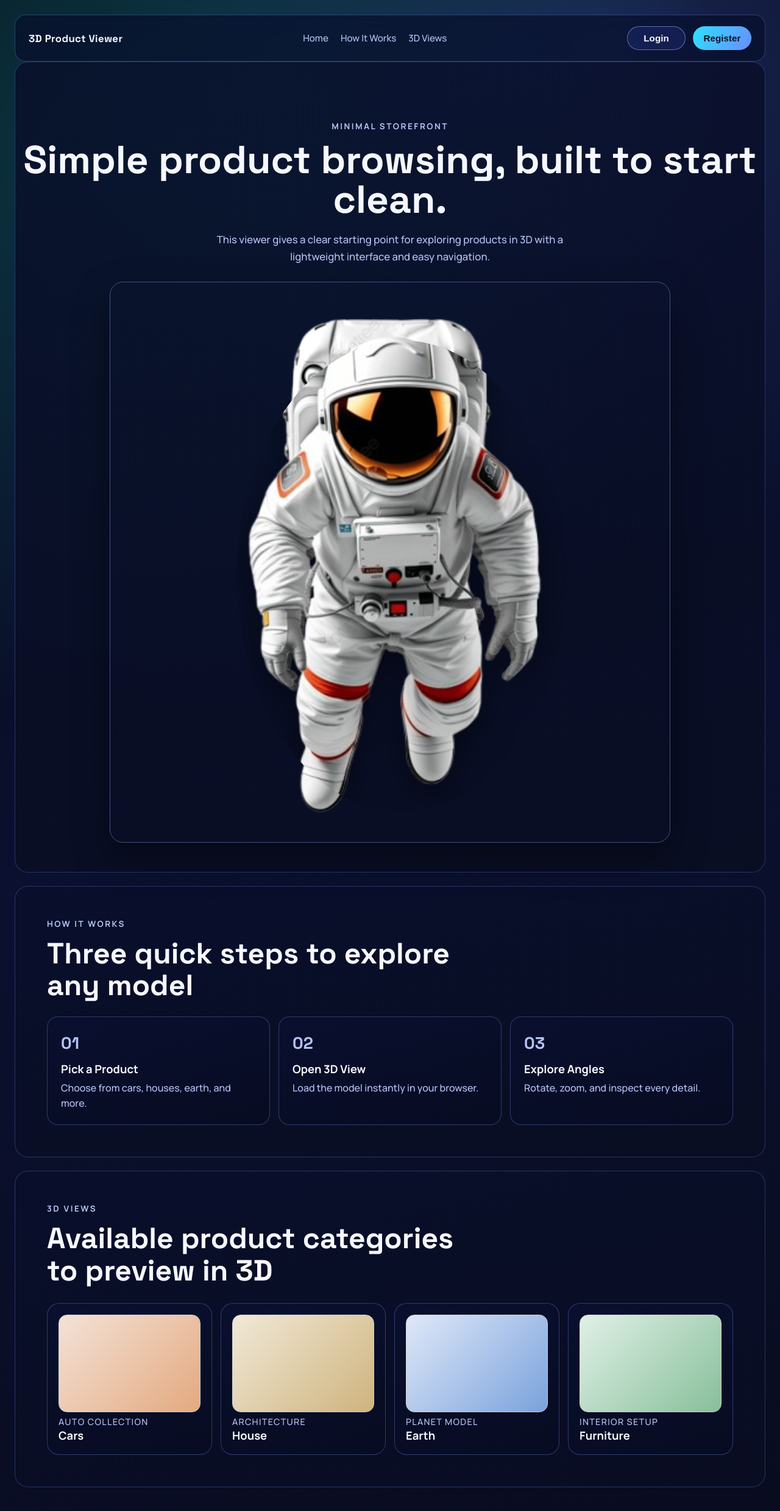
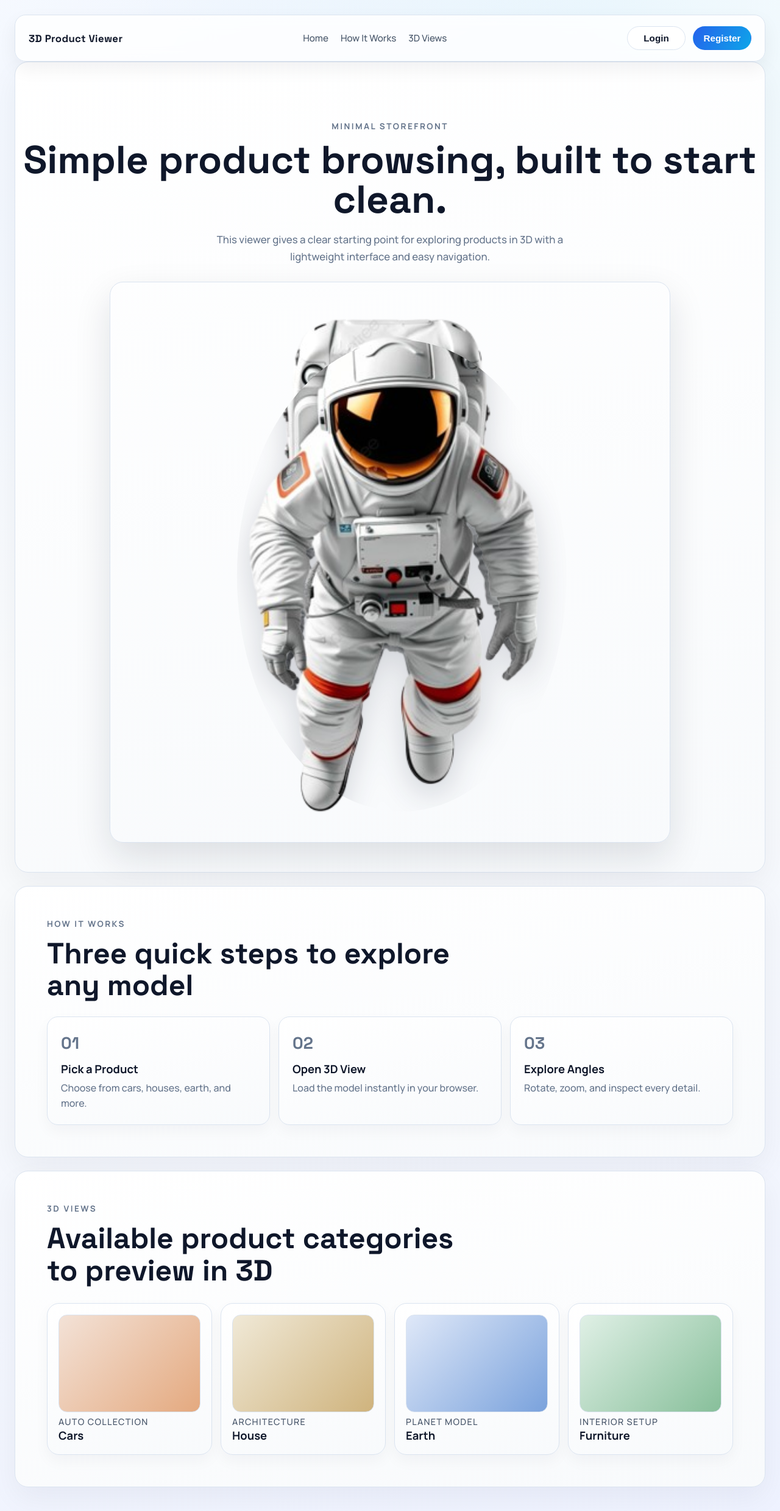
Before and after one commit to ReganKarki555/3D-Product-Viewer, a React (Create React App) app in the folder frontend/: page / in a window 1280 px wide. Shown: the top 2478 px of the page at 61% size. Built offline with nearby package versions, Linux system fonts and the light colour scheme; no server answers.

Commit message:
added Featured 3D Collection and Changed Theme

```diff
--- a/frontend/public/index.html
+++ b/frontend/public/index.html
@@ -3,10 +3,10 @@
 	<head>
 		<meta charset="utf-8" />
 		<meta name="viewport" content="width=device-width, initial-scale=1" />
-		<meta name="theme-color" content="#f7f7f4" />
+		<meta name="theme-color" content="#ffffff" />
 		<meta
 			name="description"
-			content="Basic landing page for the 3D Product Viewer website."
+			content="Light-themed 3D Product Viewer storefront."
 		/>
 		<title>3D Product Viewer</title>
 	</head>
--- a/frontend/src/styles/global.css
+++ b/frontend/src/styles/global.css
@@ -11,7 +11,10 @@ html {
 body {
   margin: 0;
   font-family: 'Manrope', 'Segoe UI', sans-serif;
-  background: radial-gradient(circle at 10% 10%, #f5f4f0 0%, #f8f8f6 45%, #f2f1ec 100%);
+  background:
+    radial-gradient(circle at 10% 10%, rgba(59, 130, 246, 0.06) 0%, rgba(59, 130, 246, 0) 34%),
+    radial-gradient(circle at 90% 0%, rgba(14, 165, 233, 0.05) 0%, rgba(14, 165, 233, 0) 28%),
+    linear-gradient(180deg, #ffffff 0%, #f8fafc 100%);
   color: #111111;
 }
 
@@ -22,16 +25,16 @@ body {
 }
 
 ::-webkit-scrollbar-track {
-  background: #1a1a1a;
+  background: #edf2f7;
 }
 
 ::-webkit-scrollbar-thumb {
-  background: #3b3b3b;
+  background: #cbd5e1;
   border-radius: 5px;
 }
 
 ::-webkit-scrollbar-thumb:hover {
-  background: #555555;
+  background: #94a3b8;
 }
 
 /* Hide scrollbar for elements with class scrollbar-hide */
@@ -55,17 +58,18 @@ a {
 }
 
 .home-page {
-  color: #f4f8ff;
+  color: #111827;
   background:
-    radial-gradient(circle at 20% 10%, rgba(35, 255, 240, 0.2) 0%, rgba(35, 255, 240, 0) 38%),
-    radial-gradient(circle at 78% 4%, rgba(86, 125, 255, 0.24) 0%, rgba(86, 125, 255, 0) 32%),
-    linear-gradient(165deg, #050816 0%, #0b1030 52%, #090c1f 100%);
+    radial-gradient(circle at 20% 10%, rgba(59, 130, 246, 0.08) 0%, rgba(59, 130, 246, 0) 38%),
+    radial-gradient(circle at 78% 4%, rgba(14, 165, 233, 0.08) 0%, rgba(14, 165, 233, 0) 32%),
+    linear-gradient(165deg, #ffffff 0%, #f8fafc 52%, #eef2ff 100%);
 }
 
 .home-page .topbar {
-  border-color: rgba(120, 156, 255, 0.32);
-  background: rgba(8, 14, 44, 0.72);
+  border-color: #dbe4f0;
+  background: rgba(255, 255, 255, 0.82);
   backdrop-filter: blur(10px);
+  box-shadow: 0 12px 30px rgba(15, 23, 42, 0.06);
 }
 
 .home-page .brand,
@@ -75,27 +79,28 @@ a {
 .home-page .product-tile h3,
 .home-page .workflow-card h3,
 .home-page .workflow-index {
-  color: #f6f8ff;
+  color: #0f172a;
 }
 
 .home-page .nav-link:hover {
-  color: #98eeff;
+  color: #2563eb;
 }
 
 .home-page .button-secondary {
-  color: #f4f8ff;
-  border-color: rgba(142, 180, 255, 0.55);
-  background: rgba(80, 97, 255, 0.14);
+  color: #0f172a;
+  border-color: #dbe4f0;
+  background: #ffffff;
 }
 
 .home-page .button-primary {
-  background: linear-gradient(120deg, #2ce1ff 0%, #6a8eff 100%);
-  color: #051124;
+  background: linear-gradient(120deg, #2563eb 0%, #0ea5e9 100%);
+  color: #ffffff;
 }
 
 .home-page .section-panel {
-  border-color: rgba(120, 156, 255, 0.28);
-  background: linear-gradient(170deg, rgba(9, 15, 43, 0.85) 0%, rgba(10, 14, 34, 0.85) 100%);
+  border-color: #dbe4f0;
+  background: linear-gradient(170deg, #ffffff 0%, #f8fafc 100%);
+  box-shadow: 0 18px 48px rgba(15, 23, 42, 0.05);
 }
 
 .home-page .hero-copy,
@@ -104,13 +109,14 @@ a {
 .home-page .dashboard-note p,
 .home-page .product-tag,
 .home-page .eyebrow {
-  color: #b6c4f5;
+  color: #64748b;
 }
 
 .home-page .workflow-card,
 .home-page .product-tile {
-  border-color: rgba(132, 165, 255, 0.3);
-  background: linear-gradient(165deg, rgba(10, 16, 48, 0.82) 0%, rgba(8, 12, 34, 0.82) 100%);
+  border-color: #dbe4f0;
+  background: linear-gradient(165deg, #ffffff 0%, #f8fafc 100%);
+  box-shadow: 0 10px 24px rgba(15, 23, 42, 0.04);
 }
 
 .hero-3d-stage {
@@ -123,8 +129,8 @@ a {
 .hero-3d-frame {
   border-radius: 22px;
   overflow: hidden;
-  border: 1px solid rgba(146, 180, 255, 0.4);
-  box-shadow: 0 24px 60px rgba(0, 0, 0, 0.42);
+  border: 1px solid #dbe4f0;
+  box-shadow: 0 24px 60px rgba(15, 23, 42, 0.12);
 }
 
 .hero-3d-image {
@@ -135,7 +141,7 @@ a {
 
 .hero-3d-base {
   transform: scale(1.01);
-  filter: contrast(1.06) saturate(1.08);
+  filter: contrast(1.02) saturate(1.02);
 }
 
 .hero-3d-pop {
@@ -144,7 +150,7 @@ a {
   top: 0;
   clip-path: ellipse(28% 40% at 52% 54%);
   transform: translateY(-16px) scale(1.05);
-  filter: drop-shadow(0 18px 26px rgba(0, 0, 0, 0.5));
+  filter: drop-shadow(0 18px 26px rgba(15, 23, 42, 0.18));
   pointer-events: none;
 }
 
@@ -205,11 +211,11 @@ a {
 
 .button-secondary {
   background: #ffffff;
-  border-color: #cfcfc7;
+  border-color: #dbe4f0;
 }
 
 .button-primary {
-  background: #111111;
+  background: linear-gradient(120deg, #2563eb 0%, #0ea5e9 100%);
   color: #ffffff;
 }
 
@@ -227,9 +233,9 @@ a {
 
 .section-panel {
   min-height: calc(100vh - 126px);
-  border: 1px solid #d8d8d1;
+  border: 1px solid #dbe4f0;
   border-radius: 22px;
-  background: #ffffff;
+  background: linear-gradient(180deg, #ffffff 0%, #f8fafc 100%);
   scroll-margin-top: 18px;
 }
 
@@ -239,7 +245,7 @@ a {
   font-weight: 700;
   text-transform: uppercase;
   letter-spacing: 0.18em;
-  color: #666666;
+  color: #64748b;
 }
 
 .hero h1 {
@@ -254,7 +260,7 @@ a {
   margin: 18px auto 0;
   font-size: 1.05rem;
   line-height: 1.7;
-  color: #4d4d4d;
+  color: #475569;
 }
 
 .section-heading-wrap {
@@ -284,8 +290,8 @@ a {
 .workflow-card {
   padding: 22px;
   border-radius: 18px;
-  border: 1px solid #d7d7cf;
-  background: linear-gradient(160deg, #fefefe 0%, #f2f1eb 100%);
+  border: 1px solid #dbe4f0;
+  background: linear-gradient(160deg, #ffffff 0%, #f8fafc 100%);
 }
 
 .workflow-index {
@@ -293,7 +299,7 @@ a {
   font-family: 'Space Grotesk', 'Segoe UI', sans-serif;
   font-size: 1.7rem;
   font-weight: 700;
-  color: #2f2f2f;
+  color: #0f172a;
 }
 
 .workflow-card h3 {
@@ -303,7 +309,7 @@ a {
 
 .workflow-card p {
   margin: 0;
-  color: #424242;
+  color: #475569;
   line-height: 1.55;
 }
 
@@ -321,16 +327,16 @@ a {
 }
 
 .product-tile {
-  border: 1px solid #d6d6ce;
+  border: 1px solid #dbe4f0;
   border-radius: 20px;
-  background: #fbfbf9;
+  background: #ffffff;
   padding: 18px;
 }
 
 .model-swatch {
   height: 160px;
   border-radius: 14px;
-  border: 1px solid #d0d0c8;
+  border: 1px solid #dbe4f0;
 }
 
 .swatch-red {
@@ -354,7 +360,7 @@ a {
   font-size: 0.82rem;
   letter-spacing: 0.09em;
   text-transform: uppercase;
-  color: #616161;
+  color: #2563eb;
 }
 
 .product-tile h3 {
@@ -370,10 +376,11 @@ a {
 
 .auth-card {
   width: min(100%, 520px);
-  border: 1px solid #d8d8d1;
+  border: 1px solid #dbe4f0;
   border-radius: 18px;
-  background: #ffffff;
+  background: rgba(255, 255, 255, 0.92);
   padding: 28px;
+  box-shadow: 0 18px 48px rgba(15, 23, 42, 0.06);
 }
 
 .auth-card h1 {
@@ -409,20 +416,21 @@ a {
 .form-label {
   font-size: 0.95rem;
   font-weight: 600;
-  color: #1c1c1c;
+  color: #0f172a;
 }
 
 .form-input {
   width: 100%;
-  border: 1px solid #cfcfc7;
+  border: 1px solid #cbd5e1;
   border-radius: 10px;
   padding: 11px 12px;
   font-size: 1rem;
   background: #ffffff;
+  color: #0f172a;
 }
 
 .form-input:focus {
-  outline: 2px solid #111111;
+  outline: 2px solid #2563eb;
   outline-offset: 1px;
 }
 
@@ -430,7 +438,7 @@ a {
   margin-top: 4px;
   width: fit-content;
   font-size: 0.92rem;
-  color: #2b2b2b;
+  color: #2563eb;
   text-decoration: underline;
   text-underline-offset: 2px;
 }
@@ -453,10 +461,11 @@ a {
 
 .dashboard-card {
   width: min(100%, 840px);
-  border: 1px solid #d8d8d1;
+  border: 1px solid #dbe4f0;
   border-radius: 22px;
-  background: #ffffff;
+  background: rgba(255, 255, 255, 0.92);
   padding: 28px;
+  box-shadow: 0 18px 48px rgba(15, 23, 42, 0.06);
 }
 
 .dashboard-card h1 {
@@ -468,7 +477,7 @@ a {
 
 .dashboard-subtitle {
   margin: 12px 0 0;
-  color: #4d4d4d;
+  color: #475569;
   line-height: 1.6;
 }
 
@@ -480,9 +489,9 @@ a {
 }
 
 .dashboard-item {
-  border: 1px solid #d7d7cf;
+  border: 1px solid #dbe4f0;
   border-radius: 16px;
-  background: linear-gradient(160deg, #fefefe 0%, #f2f1eb 100%);
+  background: linear-gradient(160deg, #ffffff 0%, #f8fafc 100%);
   padding: 18px;
 }
 
@@ -492,19 +501,19 @@ a {
   font-weight: 700;
   letter-spacing: 0.09em;
   text-transform: uppercase;
-  color: #5e5e5e;
+  color: #64748b;
 }
 
 .dashboard-item p {
   margin: 10px 0 0;
   font-size: 1rem;
-  color: #1f1f1f;
+  color: #0f172a;
   word-break: break-word;
 }
 
 .dashboard-next {
   margin-top: 24px;
-  border-top: 1px solid #e0e0da;
+  border-top: 1px solid #e2e8f0;
   padding-top: 18px;
 }
 
@@ -522,9 +531,9 @@ a {
 }
 
 .dashboard-note {
-  border: 1px solid #d7d7cf;
+  border: 1px solid #dbe4f0;
   border-radius: 14px;
-  background: #fcfcfa;
+  background: #ffffff;
   padding: 16px;
 }
 
@@ -535,7 +544,7 @@ a {
 
 .dashboard-note p {
   margin: 8px 0 0;
-  color: #4b4b4b;
+  color: #475569;
   line-height: 1.5;
 }
 
@@ -663,9 +672,9 @@ a {
 }
 
 .home-page .product-tile {
-  border: 1px solid rgba(132, 165, 255, 0.3);
+  border: 1px solid #dbe4f0;
   border-radius: 20px;
-  background: linear-gradient(165deg, rgba(10, 16, 48, 0.82) 0%, rgba(8, 12, 34, 0.82) 100%);
+  background: linear-gradient(165deg, #ffffff 0%, #f8fafc 100%);
   padding: 18px;
   cursor: pointer;
   transition: all 0.3s ease;
@@ -673,8 +682,8 @@ a {
 
 .home-page .product-tile:hover {
   transform: translateY(-4px);
-  border-color: rgba(44, 225, 255, 0.6);
-  box-shadow: 0 12px 32px rgba(44, 225, 255, 0.15);
+  border-color: #93c5fd;
+  box-shadow: 0 12px 32px rgba(37, 99, 235, 0.12);
 }
 
 .home-page .product-tag {
@@ -682,17 +691,17 @@ a {
   font-size: 0.82rem;
   letter-spacing: 0.09em;
   text-transform: uppercase;
-  color: #2ce1ff;
+  color: #2563eb;
 }
 
 .home-page .product-tile h3 {
   margin: 0;
   font-size: 1.15rem;
-  color: #f6f8ff;
+  color: #0f172a;
 }
 
 .home-page .product-tile p {
-  color: #b6c4f5;
+  color: #475569;
   margin: 6px 0 0;
   font-size: 0.9rem;
 }
@@ -702,13 +711,13 @@ a {
 }
 
 .home-page .nav-link {
-  color: #b6c4f5;
+  color: #475569;
   font-size: 0.95rem;
   transition: color 0.2s ease;
 }
 
 .home-page .nav-link:hover {
-  color: #2ce1ff;
+  color: #2563eb;
 }
 
 @media (max-width: 900px) {
```
Also changed, not shown: frontend/src/components/common/ProductCard.jsx (+12 -12 lines), frontend/src/components/common/SearchBar.jsx (+20 -19 lines), frontend/src/pages/Dashboard.jsx (+8 -8 lines), 1 other file (tests, documents, lock files or other folders).
